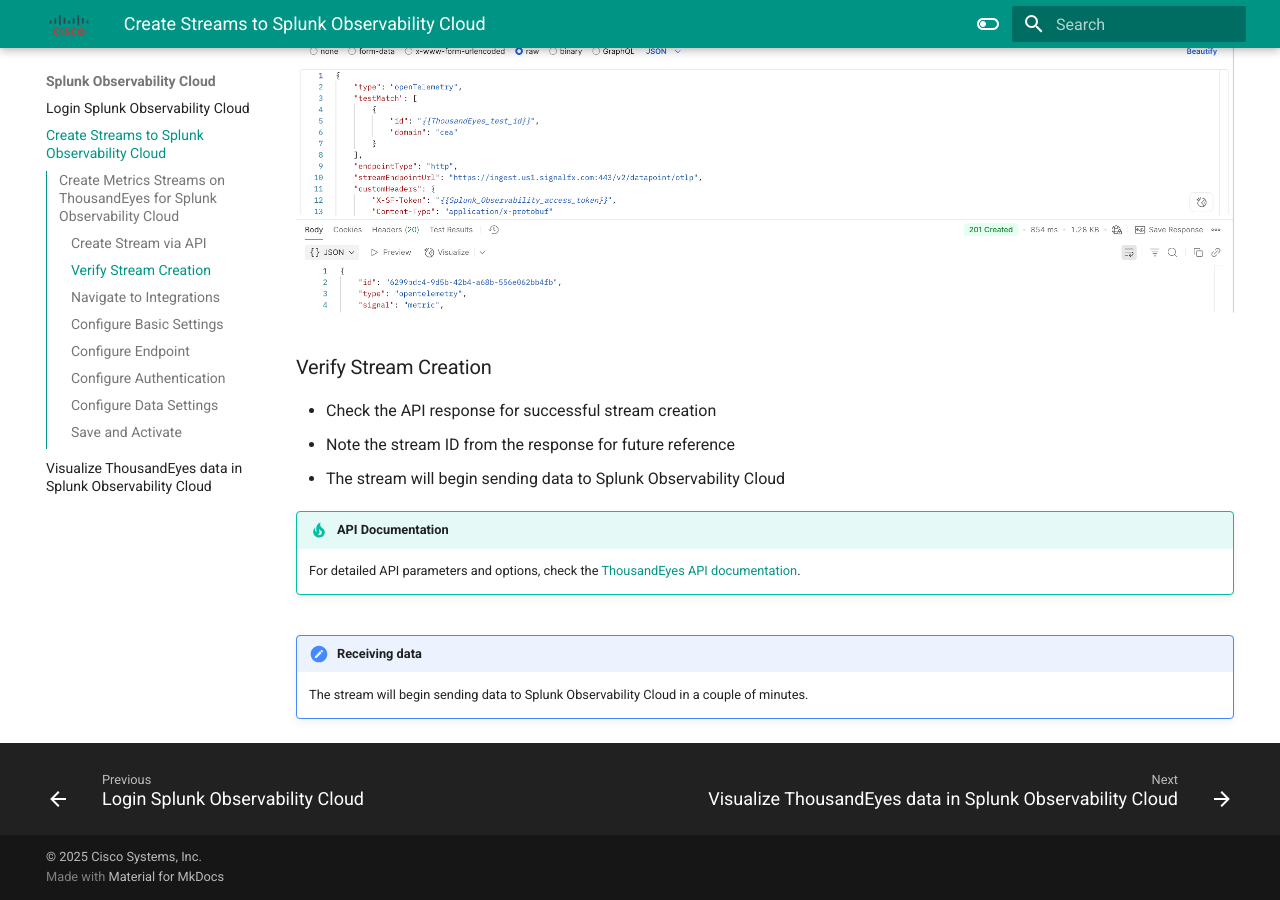
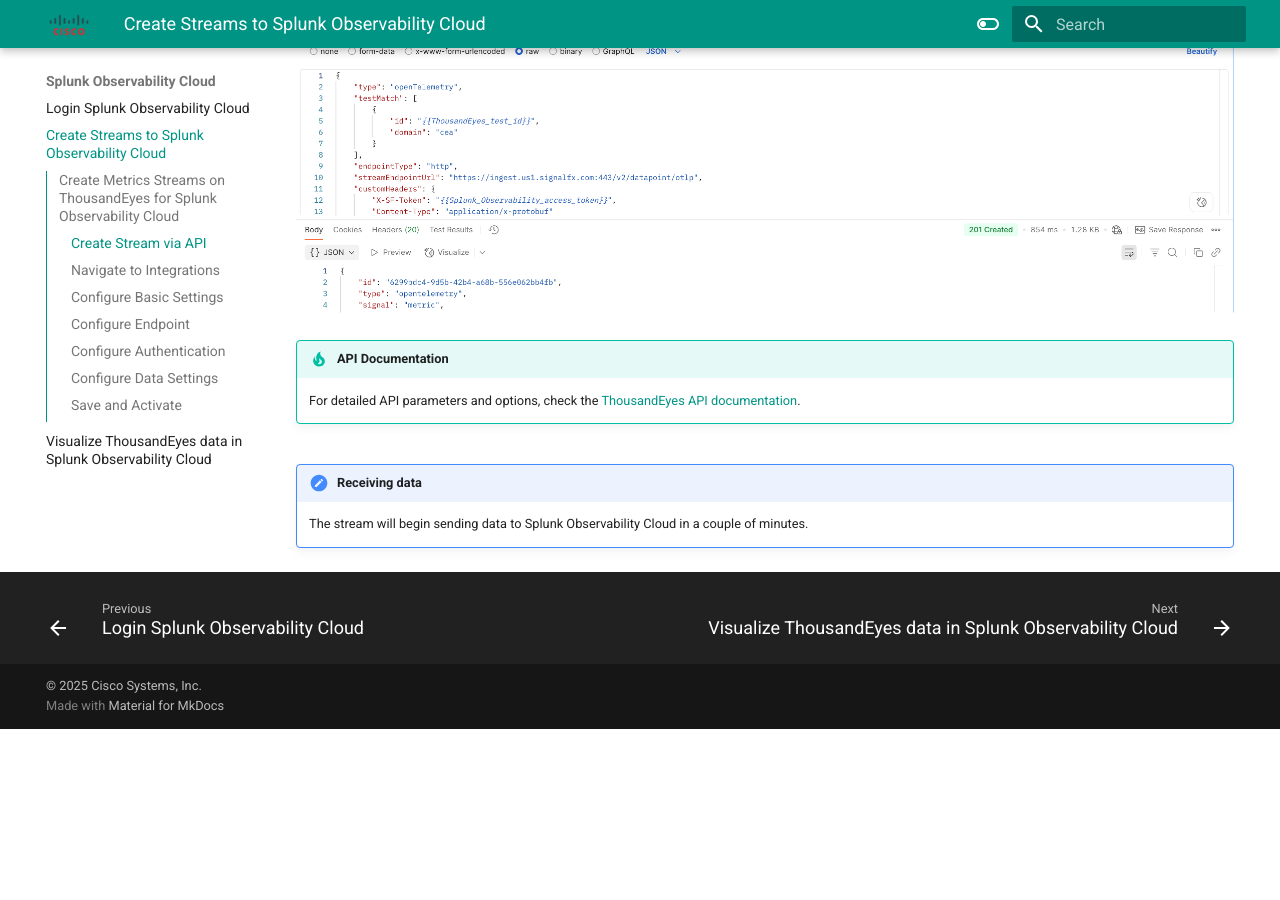
Before and after one commit to antonjim-te/thousandeyes-splunk-integrations-workshop, an MkDocs documentation site: the page built from docs/create_streams_to_splunk_observability.md, in a window 1280 px wide and 900 px high, scrolled down 640 px. Built offline with MkDocs 1.6.1 and Material for MkDocs 9.7.7, drawn with Linux system fonts in a browser that asks for light colours; after the commit the page ends 1369 px from its top, so only the background shows below that.

Commit message:
create stream

```diff
--- a/docs/create_streams_to_splunk_observability.md
+++ b/docs/create_streams_to_splunk_observability.md
@@ -15,17 +15,12 @@
 
     ![ThousandEyes create stream](img/postman/splunkObservabilityCloudStream.png)
 
-    ### Verify Stream Creation
-    - Check the API response for successful stream creation
-    - Note the stream ID from the response for future reference
-    - The stream will begin sending data to Splunk Observability Cloud
-
     !!! tip "API Documentation"
         For detailed API parameters and options, check the [ThousandEyes API documentation](https://developer.cisco.com/docs/thousandeyes/create-data-stream).
 
 === "UI Method"
 
-    Use the ThousandEyes web interface to create the integration manually via OpenTelemetry.
+    Use the ThousandEyes web interface to create the stream integration manually via OpenTelemetry.
 
     To integrate Splunk Observability Cloud with ThousandEyes, follow these steps:
 
```
Also changed, not shown: README.md (+1 -1 lines), docs/create_streams_to_splunk_cloud_enterprise.md (+61 -0 lines).
